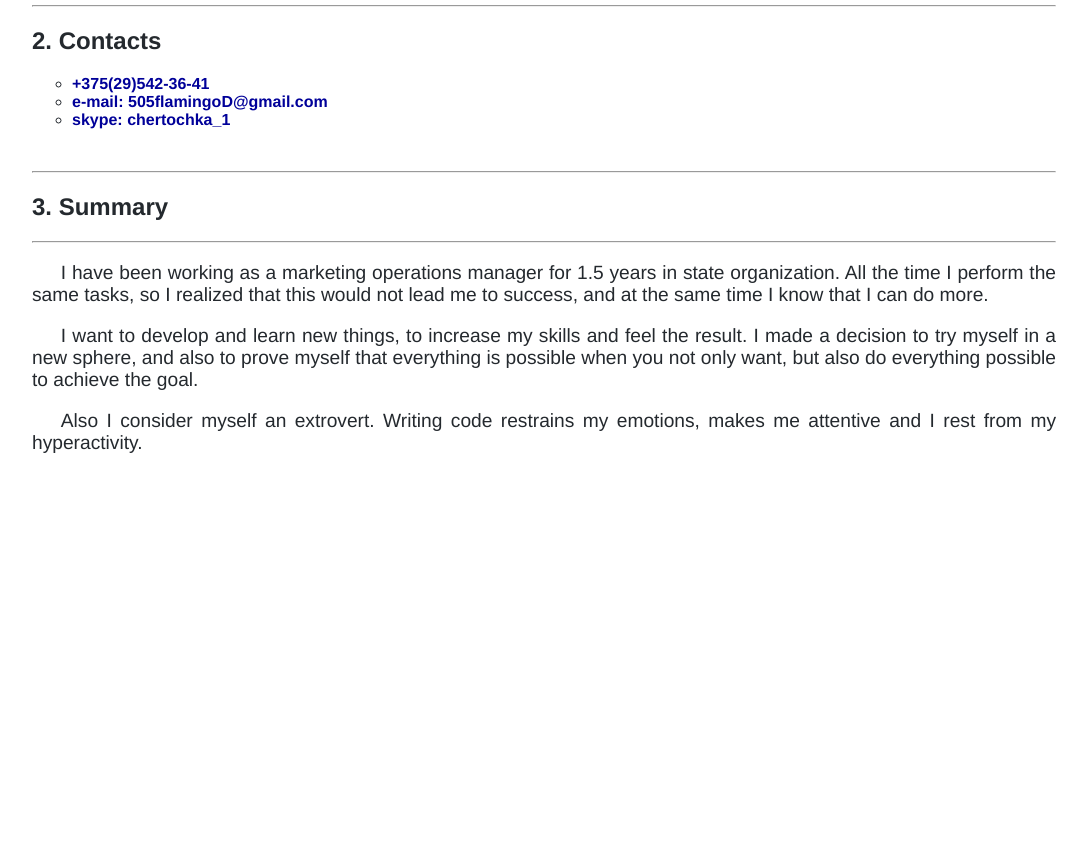
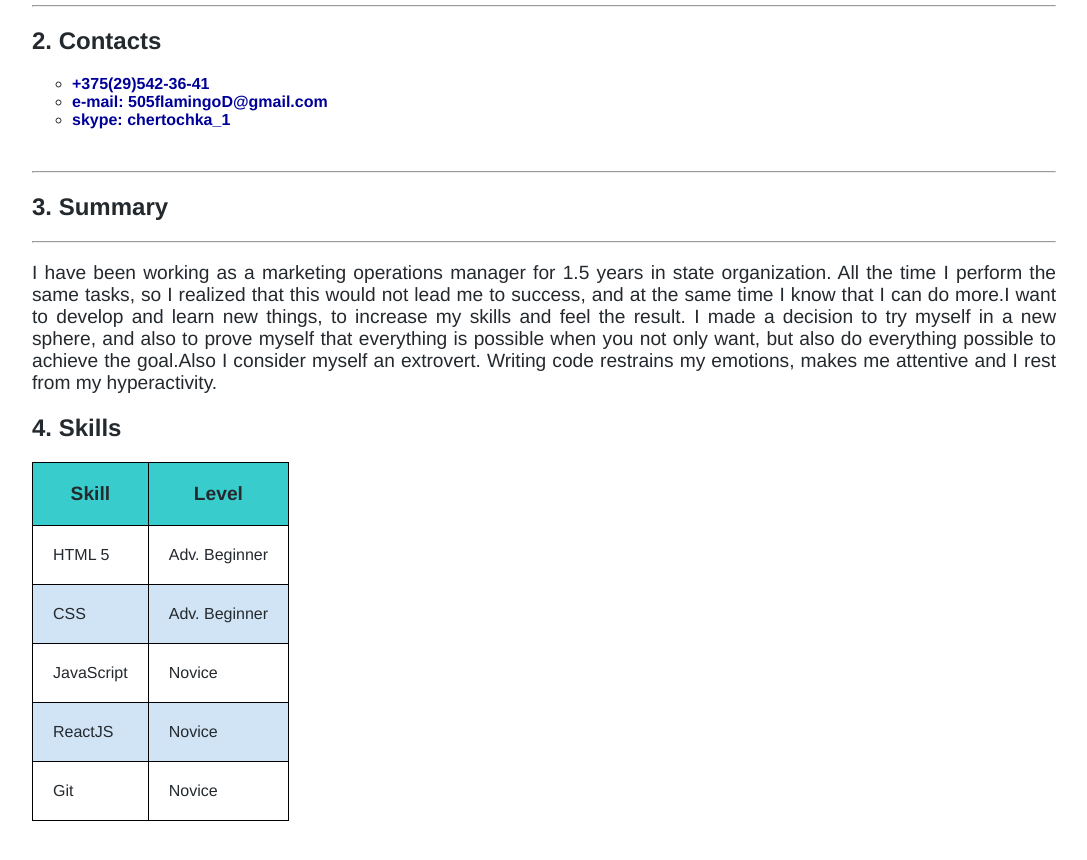
Before and after one commit to 505Flamingo/rsschool-2019Q1-cv, a plain HTML site: page index.html in a window 1280 px wide. Shown: the part 186-1046 px from the top of the page, without its empty margins (96-1183 px from the left). Before the commit the page ends 800 px from the top, so only its background shows below. Drawn offline with Linux system fonts and the light colour scheme.

Commit message:
feat: Add table with skills level

```diff
--- a/index.html
+++ b/index.html
@@ -26,9 +26,44 @@
 <section class="summary">
     <h2>3. Summary</h2>
     <hr>
-    <p>I have been working as a marketing operations manager for 1.5 years in state organization. All the time I perform the same tasks, so I realized that this would not lead me to success, and at the same time I know that I can do more.</p>
-    <p>I want to develop and learn new things, to increase my skills and feel the result. I made a decision to try myself in a new sphere, and also to prove myself that everything is possible when you not only want, but also do everything possible to achieve the goal.</p>
-    <p>Also I consider myself an extrovert. Writing code restrains my emotions, makes me attentive and I rest from my hyperactivity.</p>
+    <p>I have been working as a marketing operations manager for 1.5 years in state organization.
+        All the time I perform the same tasks, so I realized that this would not lead me to success,
+        and at the same time I know that I can do more.I want to develop and learn new things, to
+        increase my skills and feel the result. I made a decision to try myself in a new sphere,
+        and also to prove myself that everything is possible when you not only want, but also do
+        everything possible to achieve the goal.Also I consider myself an extrovert. Writing code
+        restrains my emotions, makes me attentive and I rest from my hyperactivity.</p>
+</section>
+<section class="skills">
+    <h2>4. Skills</h2>
+    <table>
+        <thead>
+            <th>Skill</th>
+            <th>Level</th>
+        </thead>
+        <tbody>
+            <tr>
+                <td>HTML 5</td>
+                <td>Adv. Beginner</td>
+            </tr>
+            <tr>
+                <td>CSS</td>
+                <td>Adv. Beginner</td>
+            </tr>
+            <tr>
+                <td>JavaScript  </td>
+                <td>Novice</td>
+            </tr>
+            <tr>
+                <td>ReactJS</td>
+                <td>Novice</td>
+            </tr>
+            <tr>
+                <td>Git</td>
+                <td>Novice</td>
+            </tr>
+        </tbody>
+    </table>
 </section>
 
 </body>
--- a/styles.css
+++ b/styles.css
@@ -38,7 +38,24 @@ h1 {
 }
 
 .summary p {
-    text-indent: 1.5em;
     text-align: justify;
     font-size: 1.2em;
 }
+
+table {
+    border-collapse: collapse;
+}
+
+table, th, td {
+    border: 1px solid black;
+    padding: 20px;
+}
+th {
+    background: #39CCCC;
+    font-size: 1.2em;
+    font-weight: 800;
+}
+
+tr:nth-child(even) {
+    background: #D0E4F5;
+}
```
